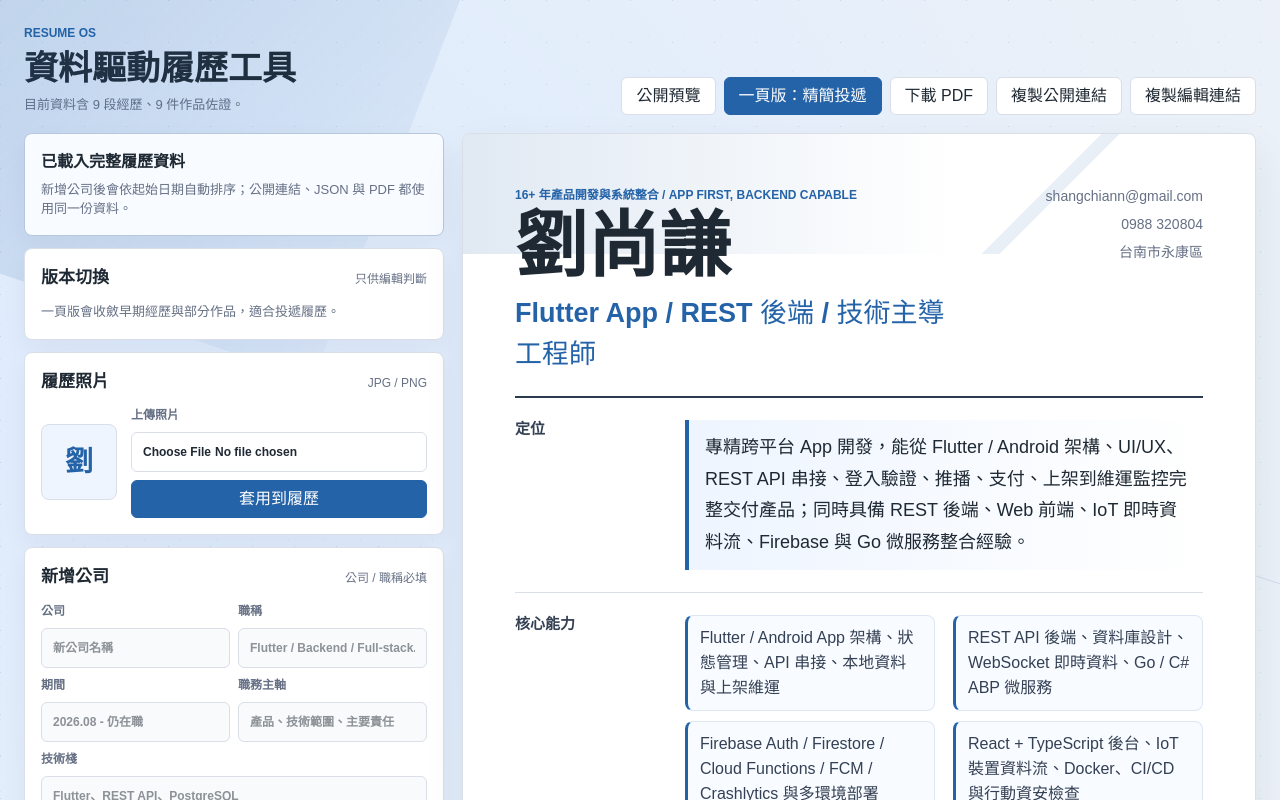
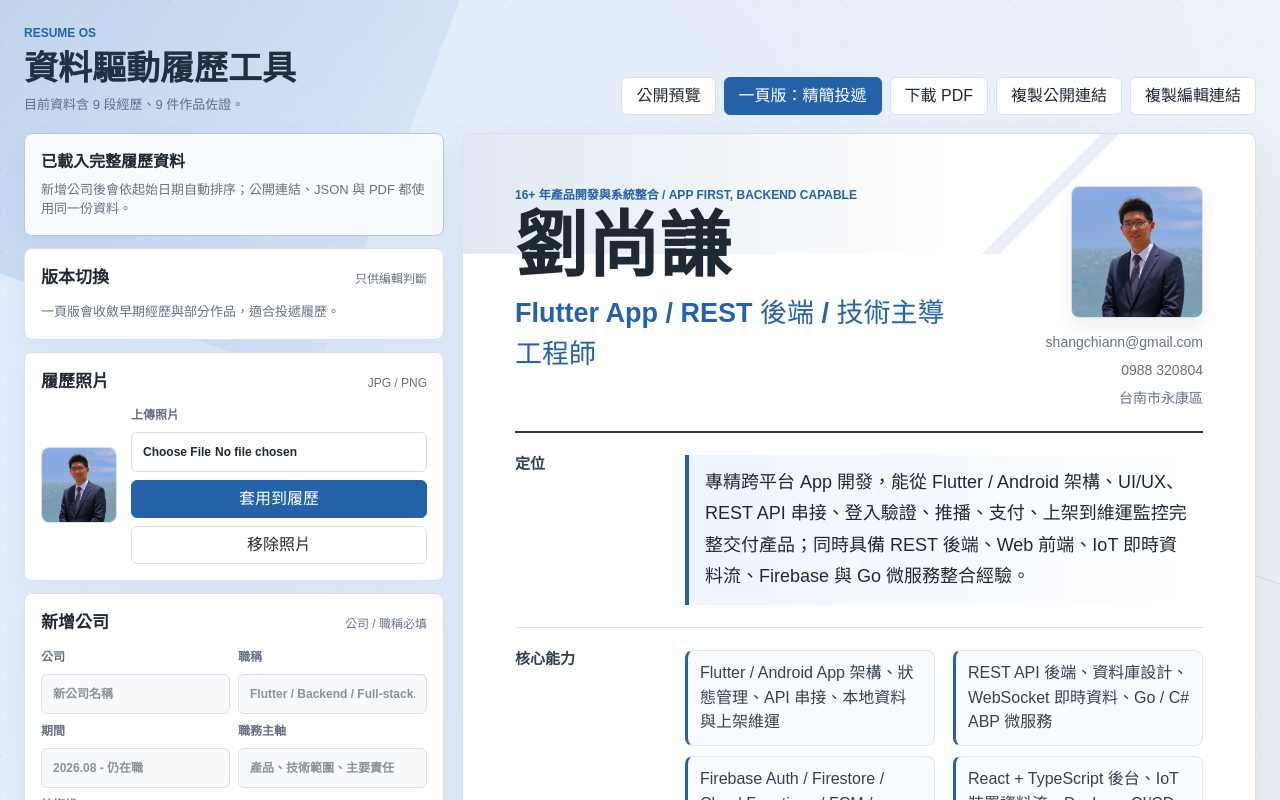
Before and after one commit to shangchian/resume, a Next.js app: page / in a window 1280 px wide. Shown: the top 800 px of the page. Built offline with nearby package versions, Linux system fonts and the light colour scheme.

Commit message:
Add professional resume profile photo

```diff
--- a/app/globals.css
+++ b/app/globals.css
@@ -429,12 +429,14 @@ address {
 .profile-photo {
   width: 132px;
   height: 132px;
-  border: 1px solid #c6d4e5;
-  border-radius: 10px;
+  display: block;
+  border: 1px solid #d8e0ea;
+  border-radius: 8px;
   background: #fff;
-  object-fit: contain;
-  padding: 4px;
-  box-shadow: 0 12px 28px rgba(31, 41, 51, 0.12);
+  object-fit: cover;
+  object-position: center;
+  padding: 0;
+  box-shadow: 0 8px 18px rgba(31, 41, 51, 0.08);
 }
 
 .resume-section {
@@ -911,7 +913,6 @@ address {
   .profile-photo {
     width: 82px;
     height: 82px;
-    padding: 2px;
     box-shadow: none;
   }
 
--- a/app/resume-data.ts
+++ b/app/resume-data.ts
@@ -63,6 +63,7 @@ export const initialResume: ResumeData = {
   location: "台南市永康區",
   email: "shangchiann@gmail.com",
   phone: "0988 320804",
+  photo: "profile-photo.png",
   summary:
     "專精跨平台 App 開發，能從 Flutter / Android 架構、UI/UX、REST API 串接、登入驗證、推播、支付、上架到維運監控完整交付產品；同時具備 REST 後端、Web 前端、IoT 即時資料流、Firebase 與 Go 微服務整合經驗。",
   core: [
```
Also changed, not shown: public/profile-photo.png (added).
